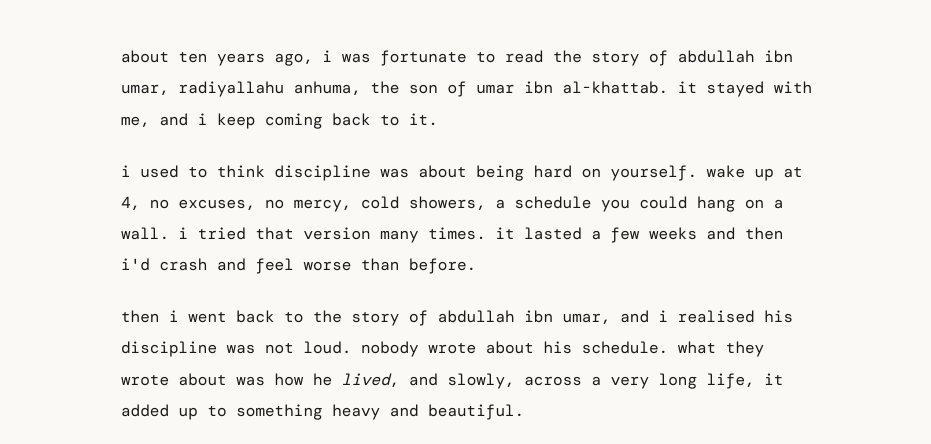
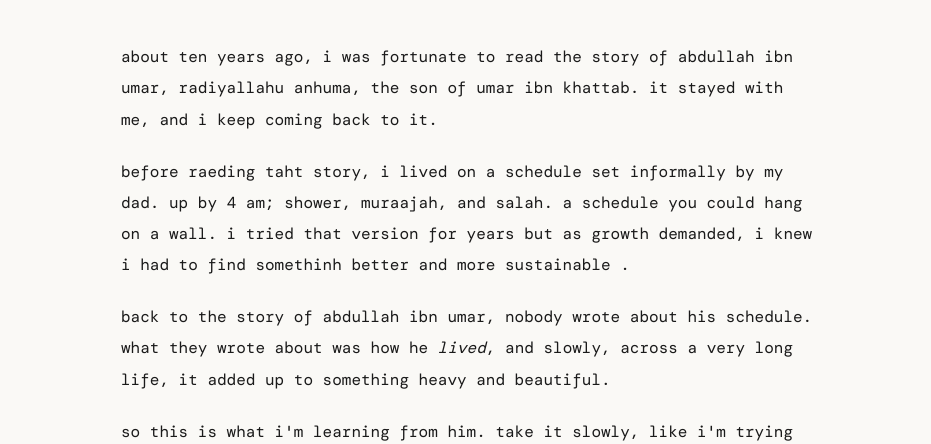
Before and after one commit to kaatibyusuf/personal-site, a plain HTML site: page blog/abdullah-ibn-umar-taught-me-discipline.html in a window 1280 px wide. Shown: the part 343-787 px from the top of the page, without its empty margins (169-1100 px from the left). Drawn offline with nearby package versions, Linux system fonts and the light colour scheme; a web font is replaced by a local one.

Commit message:
update blog

```diff
--- a/blog/abdullah-ibn-umar-taught-me-discipline.html
+++ b/blog/abdullah-ibn-umar-taught-me-discipline.html
@@ -43,9 +43,9 @@
         <h1 class="post-h">abdullah ibn umar taught me discipline</h1>
         <p class="meta">25 November 2026 · 8 min read</p>
         <div class="post-body">
-<p>about ten years ago, i was fortunate to read the story of abdullah ibn umar, radiyallahu anhuma, the son of umar ibn al-khattab. it stayed with me, and i keep coming back to it.</p>
-<p>i used to think discipline was about being hard on yourself. wake up at 4, no excuses, no mercy, cold showers, a schedule you could hang on a wall. i tried that version many times. it lasted a few weeks and then i'd crash and feel worse than before.</p>
-<p>then i went back to the story of abdullah ibn umar, and i realised his discipline was not loud. nobody wrote about his schedule. what they wrote about was how he <em>lived</em>, and slowly, across a very long life, it added up to something heavy and beautiful.</p>
+<p>about ten years ago, i was fortunate to read the story of abdullah ibn umar, radiyallahu anhuma, the son of umar ibn khattab. it stayed with me, and i keep coming back to it.</p>
+<p>before raeding taht story, i lived on a schedule set informally by my dad. up  by 4 am; shower, muraajah, and salah. a schedule you could hang on a wall. i tried that version for years but as growth demanded, i knew i had to find somethinh better and more sustainable .</p>
+<p>back to the story of abdullah ibn umar, nobody wrote about his schedule. what they wrote about was how he <em>lived</em>, and slowly, across a very long life, it added up to something heavy and beautiful.</p>
 <p>so this is what i'm learning from him. take it slowly, like i'm trying to.</p>
 <h3>he was turned back, and he stayed ready</h3>
 <p>when the army marched out for uhud, abdullah was fourteen. he came forward to join and the prophet ﷺ did not allow him. imagine being a boy of that age, son of umar, wanting nothing more than to stand with the muslims, and being sent back.</p>
```
